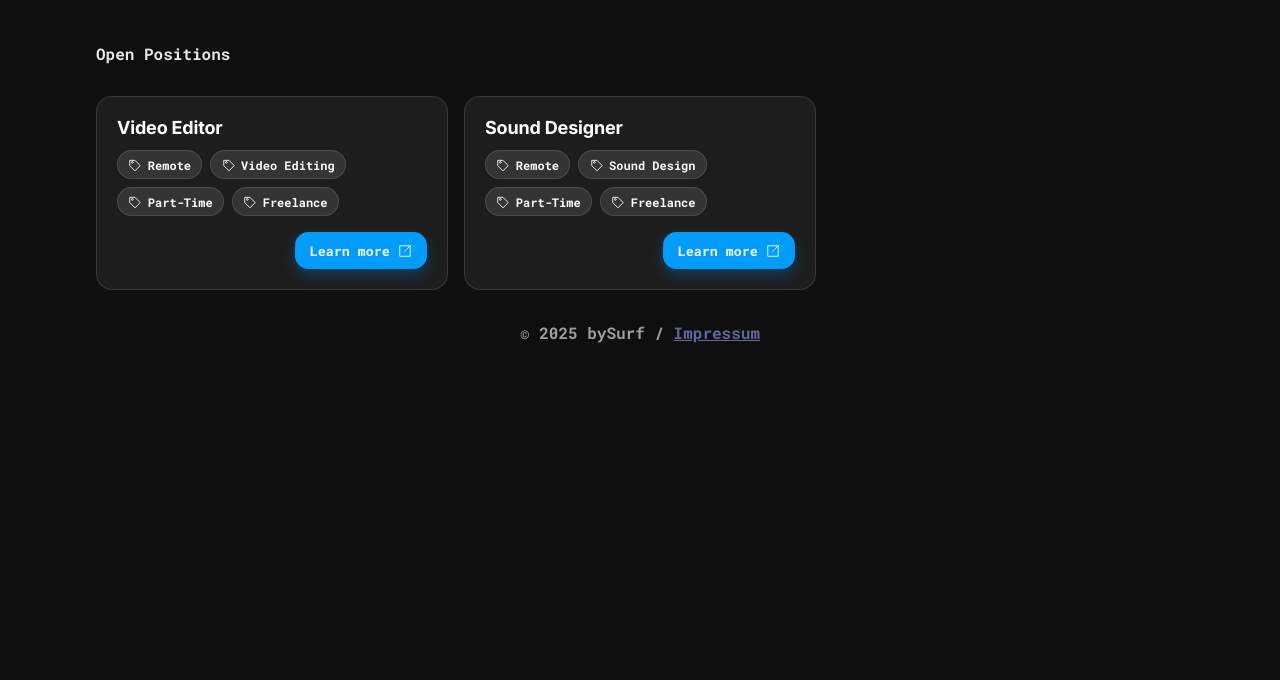
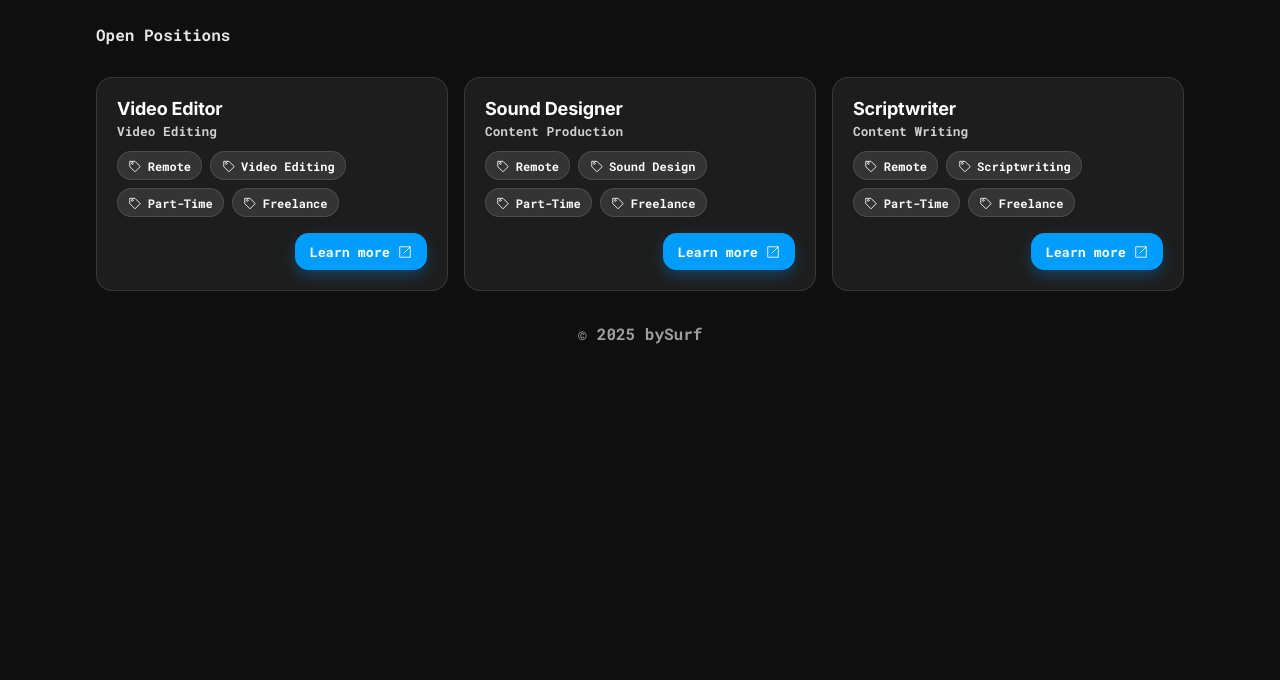
Before and after one commit to bySurf/course, a plain HTML site: page jobs.html in a window 1280 px wide. Shown: the part 120-800 px from the top of the page. Drawn offline with Linux system fonts and the light colour scheme.

Commit message:
more display

```diff
--- a/jobs.html
+++ b/jobs.html
@@ -34,6 +34,7 @@
     .card{border:1px solid var(--border);background:var(--panel);border-radius:1rem;padding:1.25rem;display:flex;flex-direction:column;transition:background .2s}
     .card:hover{background:var(--panel-hover)}
     .job-title{font-size:1.125rem;margin:0}
+    .dept{margin-top:.25rem;opacity:.8;font-size:.8rem}
     .tags{margin-top:.75rem;display:flex;flex-wrap:wrap;gap:.5rem}
     .tag{display:inline-flex;align-items:center;gap:.35rem;padding:.34rem .64rem;border-radius:999px;border:1px solid var(--border);background:var(--tag-bg);font-size:.75rem}
 
@@ -45,7 +46,7 @@
     .btn.block{margin-top:1.5rem;width:100%;justify-content:center;padding:.9rem 1.1rem;border-radius:1rem}
 
     /* States */
-    .state{text-align:center;opacity:.8;padding:4rem 0; grid-column: 2/3;}
+    .state{text-align:center;opacity:.8;padding:4rem 0}
 
     /* Modal — animated */
     .backdrop{position:fixed;inset:0;background:rgba(0,0,0,.6);backdrop-filter:blur(2px);opacity:0;visibility:hidden;transition:opacity .25s ease, visibility .25s ease}
@@ -85,13 +86,13 @@
     <div class="container">
       <header class="site">
         <h1 class="title title-font">Opportunities</h1>
-        <p class="subtitle mono" style="max-width: 65%;">As we grow our channel and try to create the best content on internet oddities, we're also looking for talented people to join the team!</p>
+        <p class="subtitle mono">bySurf</p>
       </header>
       <p class="desc mono">Open Positions</p>
 
       <section id="jobsGrid" class="grid empty" aria-live="polite"></section>
 
-      <footer class="mono">© <span id="year"></span> bySurf / <a href="https://www.studiobysurf.com/impressum" target="_blank">Impressum</a></footer>
+      <footer class="mono">© <span id="year"></span> bySurf</footer>
     </div>
   </main>
 
@@ -145,6 +146,7 @@
     function createCard(job){
       const card=document.createElement('article');card.className='card';
       const h=document.createElement('h3');h.className='job-title title-font';h.textContent=job.title||'Untitled';card.appendChild(h);
+      if (job.department) { const dept=document.createElement('div'); dept.className='dept mono'; dept.textContent = job.department; card.appendChild(dept); }
       const tags=document.createElement('div');tags.className='tags';normalizeTags(job.tags).forEach(t=>tags.appendChild(createTag(t)));card.appendChild(tags);
       const btn=document.createElement('button');btn.className='btn small mono';btn.innerHTML='Learn more '+externalIcon();btn.addEventListener('click',()=>openModal(job));card.appendChild(btn);
       return card;
@@ -154,7 +156,7 @@
       els.grid.classList.add('empty');
       els.grid.innerHTML='';
       els.grid.appendChild(stateEl('Loading roles…'));
-      try {
+      try{
         const res=await fetch(DATA_URL,{cache:'no-store'});
         if(!res.ok) throw new Error();
         const data=await res.json();
@@ -163,10 +165,10 @@
         if(!jobs.length){els.grid.classList.add('empty');els.grid.appendChild(stateEl('No positions posted yet. Check back soon.'));return}
         els.grid.classList.remove('empty');
         jobs.forEach(j=>els.grid.appendChild(createCard(j)));
-      } catch(e){
+      }catch(e){
         els.grid.classList.add('empty');
         els.grid.innerHTML='';
-        els.grid.appendChild(stateEl("No open positions at the moment."));
+        els.grid.appendChild(stateEl("Couldn't load jobs yet. Please verify your JSON URL."));
       }
     }
 
--- a/jobs.json
+++ b/jobs.json
@@ -46,5 +46,29 @@
       "Social Media with Work (specifically a video with only SFX)",
       "Short text about yourself"
     ]
+  },
+  {
+    "title": "Scriptwriter",
+    "tags": [
+      "Remote",
+      "Scriptwriting",
+      "Part-Time",
+      "Freelance"
+    ],
+    "department": "Content Writing",
+    "description": "We're looking for a assistant scriptwriter who can understand the vision and adapt to our writing style to help investigate the internet's many mysteries alongside us!",
+    "rate": "$10/page",
+    "requirements": [
+      "2+ years of experience writing scripts for documentaries, video essays, etc.",
+      "Able to work alongside a partner or alone",
+      "Fluent in English",
+      "18/yo",
+      "Able to adapt to a given writing style"
+    ],
+    "application_requirements": [
+      "Scripts you've written before (Google Docs Link)",
+      "Videos where you've written the script",
+      "A short text about yourself"
+    ]
   }
 ]
```
